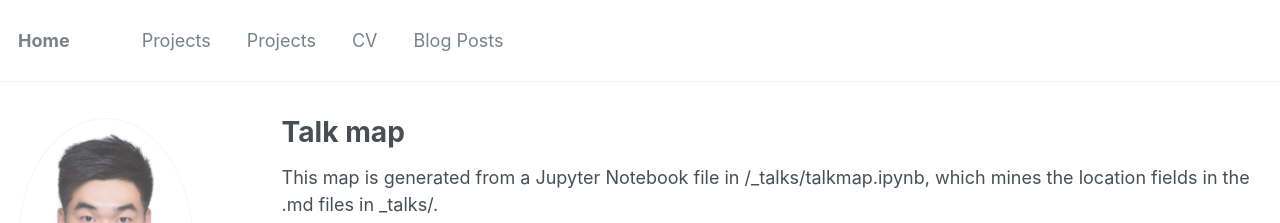
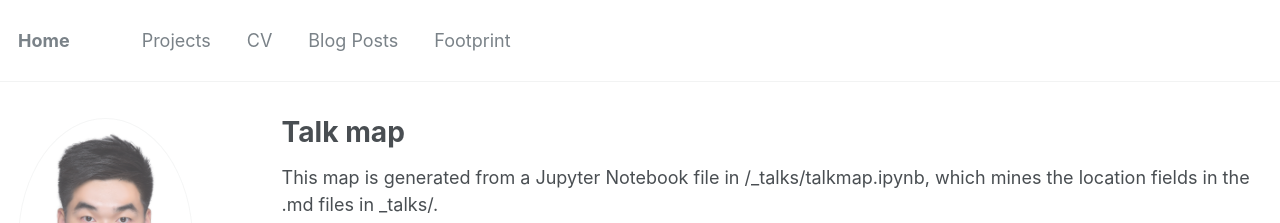
Before and after one commit to crisb-DUT/crisb-DUT.github.io, a Jekyll site: the page built from _pages/talkmap.html, in a window 1280 px wide and 1194 px high. Shown: the top 223 px of the window. Built offline with Jekyll 4.4.1, drawn with Linux system fonts in a browser that asks for light colours; nearby versions of some CDN libraries.

Commit message:
change layout

```diff
--- a/_data/navigation.yml
+++ b/_data/navigation.yml
@@ -1,8 +1,5 @@
 # main links links
 main:
-  - title: "Projects"
-    url: /projects/
-
   - title: "Projects"
     url: /projects/
 
@@ -11,3 +8,6 @@ main:
 
   - title: "Blog Posts"
     url: /year-archive/
+
+  - title: "Footprint"
+    url: /footprint/
```
